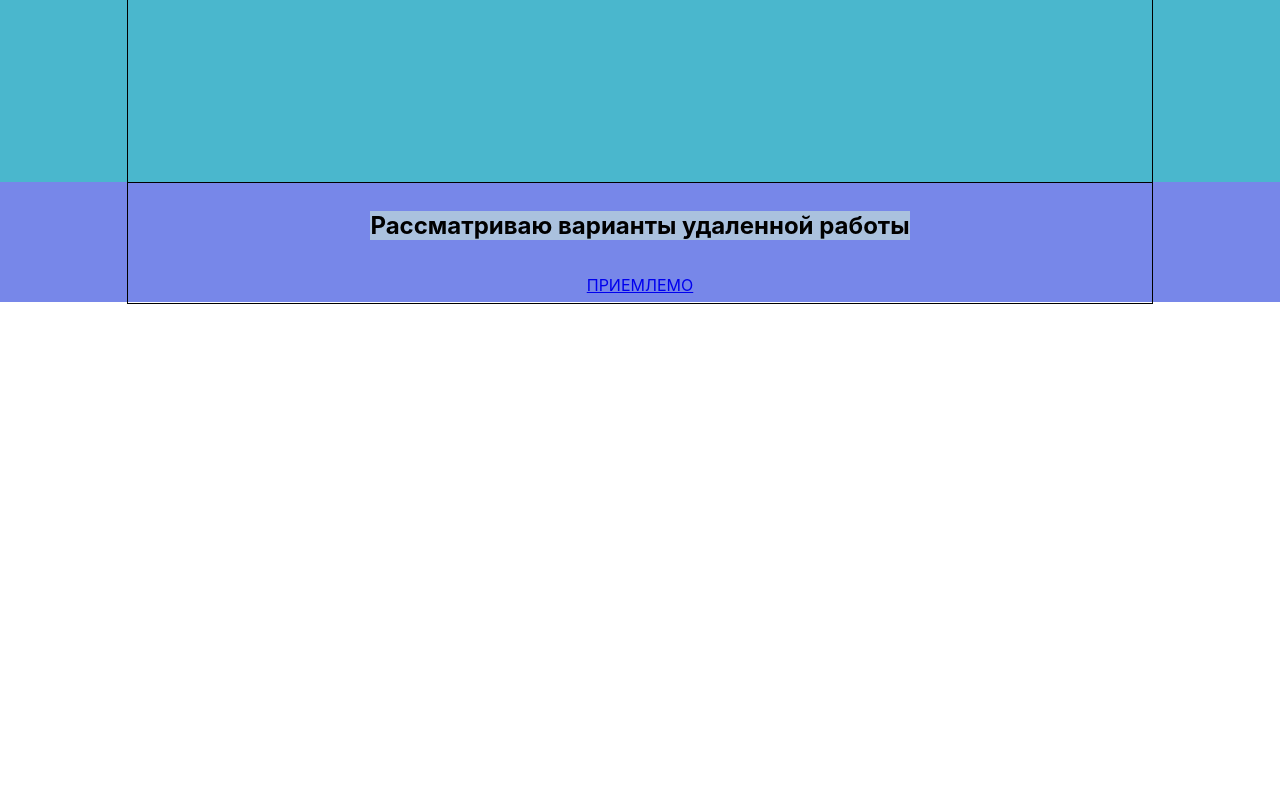
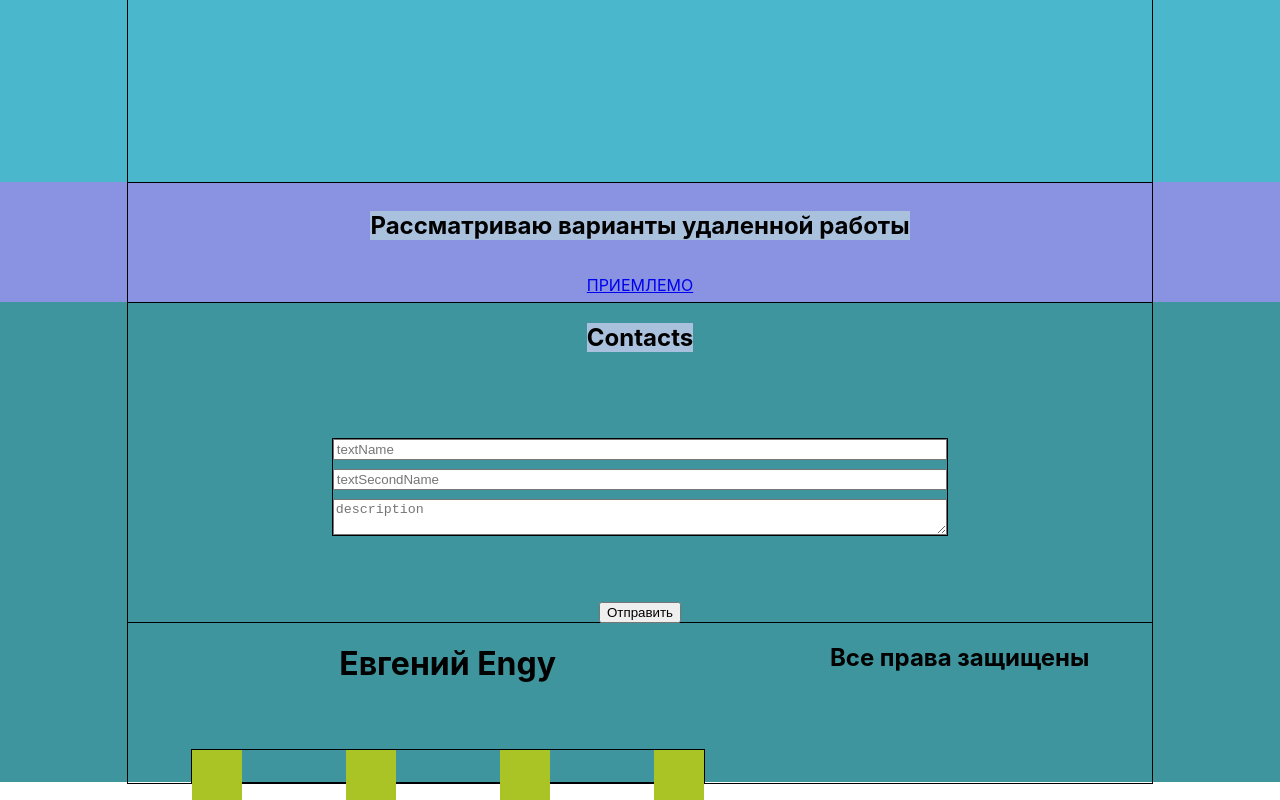
Before and after one commit to StepashkaSuicide/portfolio, a React (Create React App) app: page / in a window 1280 px wide. Shown: the part 2298-3098 px from the top of the page. Before the commit the page ends 2602 px from the top, so only its background shows below. Built offline with nearby package versions, Linux system fonts and the light colour scheme.

Commit message:
form+footer

```diff
--- a/src/App.js
+++ b/src/App.js
@@ -4,7 +4,9 @@ import React from "react";
 import {Main} from "./main/Main";
 import {Skills} from "./skills/Skills";
 import {Projects} from "./myProjects/Projects";
+import {Contacts} from "./contacts/Contacts";
 import {DistanceWork} from "./distanceWork/DistanceWork";
+import {Footer} from "./footer/Footer";
 
 const App = () => {
     return (
@@ -14,6 +16,8 @@ const App = () => {
             <Skills/>
             <Projects/>
             <DistanceWork/>
+            <Contacts/>
+            <Footer/>
         </div>
     );
 }
--- /dev/null
+++ b/src/contacts/Contacts.js
@@ -0,0 +1,23 @@
+import React from 'react';
+import s from './/Contacts.module.css';
+import sContainer from '../common/styles/Container.module.css'
+
+export const Contacts = () => {
+    return (
+        <form className={s.contactsForm}>
+        <div className={`${sContainer.container} ${s.contactsContainer}`}>
+            <h2 className={s.title}>Contacts</h2>
+            <div className={s.inputTextAreaBlock}>
+                <input  type="text"  placeholder={'textName'}/>
+                <input type="text" placeholder={'textSecondName'}/>
+
+               <textarea placeholder={'description'}/>
+
+            </div>
+            <button>Отправить</button>
+        </div>
+
+
+        </form>
+    );
+};
--- /dev/null
+++ b/src/contacts/Contacts.module.css
@@ -0,0 +1,37 @@
+.contactsForm {
+    height: 40vh;
+    background-color: #3f959d;
+
+}
+
+
+.contactsContainer {
+    flex-direction: column;
+    display: flex;
+    align-items: center;
+    justify-content: space-between;
+    height: 100%;
+    width: 80%;
+    margin: 0 auto;
+    flex-wrap: wrap;
+}
+
+.inputTextAreaBlock {
+    display: flex;
+    flex-direction: column;
+    flex-wrap: wrap;
+    justify-content: space-between;
+    border: 1px solid;
+    width: 60%;
+    height: 30%;
+
+
+}
+
+
+
+.title {
+    background-color: #aac1de;
+    display: flex;
+
+}
--- a/src/distanceWork/DistanceWork.js
+++ b/src/distanceWork/DistanceWork.js
@@ -1,6 +1,6 @@
 import React from 'react';
-import s from './DistanceWork.module.css';
-import sContainer from './../common/styles/Container.module.css'
+import s from '../distanceWork/DistanceWork.module.css';
+import sContainer from '../common/styles/Container.module.css'
 
 export const DistanceWork = () => {
     return (
--- a/src/distanceWork/DistanceWork.module.css
+++ b/src/distanceWork/DistanceWork.module.css
@@ -1,6 +1,6 @@
 .skillsBlock {
     height: 15vh;
-    background-color: #7787e9;
+    background-color: #8993e2;
 }
 
 .distanceWorkContainer {
@@ -8,7 +8,6 @@
     flex-direction: column;
     justify-content: space-around;
     flex-wrap: wrap;
-
 }
 
 .title {
--- /dev/null
+++ b/src/footer/Footer.js
@@ -0,0 +1,21 @@
+import React from 'react';
+import s from './Footer.module.css';
+import sContainer from '../common/styles/Container.module.css'
+
+export const Footer = () => {
+    return (
+        <div className={s.footer}>
+
+            <div className={`${sContainer.container} ${s.footerContainer}`}>
+                <h1>Евгений Engy</h1>
+                <div className={s.blocksFlex}>
+                    <div className={s.blocks}></div>
+                    <div className={s.blocks}></div>
+                    <div className={s.blocks}></div>
+                    <div className={s.blocks}></div>
+                </div>
+                <h2>Все права защищены</h2>
+            </div>
+        </div>
+    );
+};
--- /dev/null
+++ b/src/footer/Footer.module.css
@@ -0,0 +1,35 @@
+.footer {
+    height: 20vh;
+    background-color: #3f959d;
+
+}
+.blocks {
+    width: 50px;
+    height: 50px;
+    background-color: #abc425;
+
+
+}
+.blocksFlex {
+    flex-direction: row;
+    display: flex;
+    align-items: center;
+    justify-content: space-between;
+    border: 1px solid;
+    height: 20%;
+    width: 50%;
+    margin: 0 auto;
+    flex-wrap: wrap;
+}
+
+.footerContainer {
+    flex-direction: column;
+    display: flex;
+    align-items: center;
+    justify-content: space-between;
+    border: 1px solid;
+    height: 100%;
+    width: 80%;
+    margin: 0 auto;
+    flex-wrap: wrap;
+}
```
